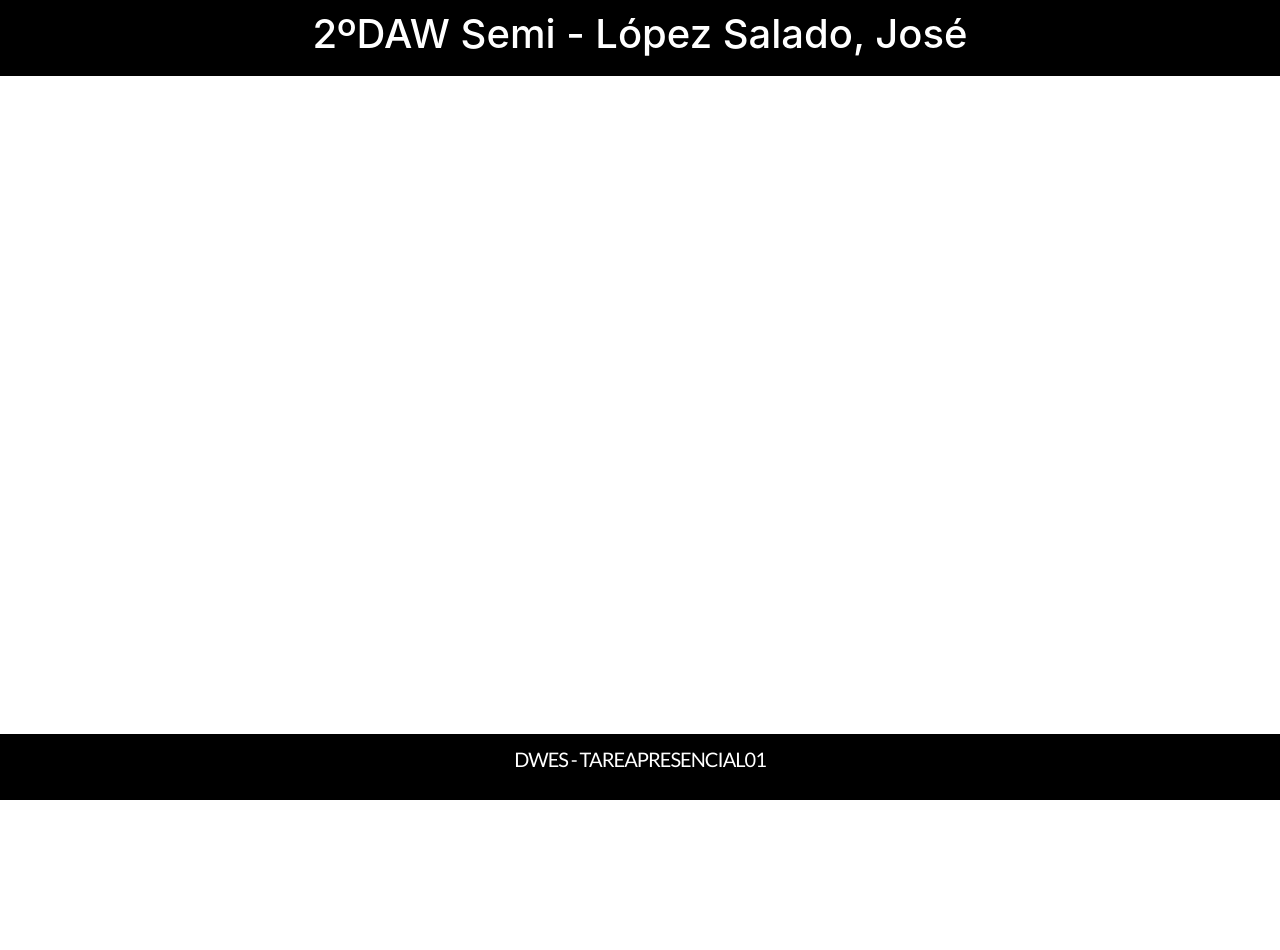
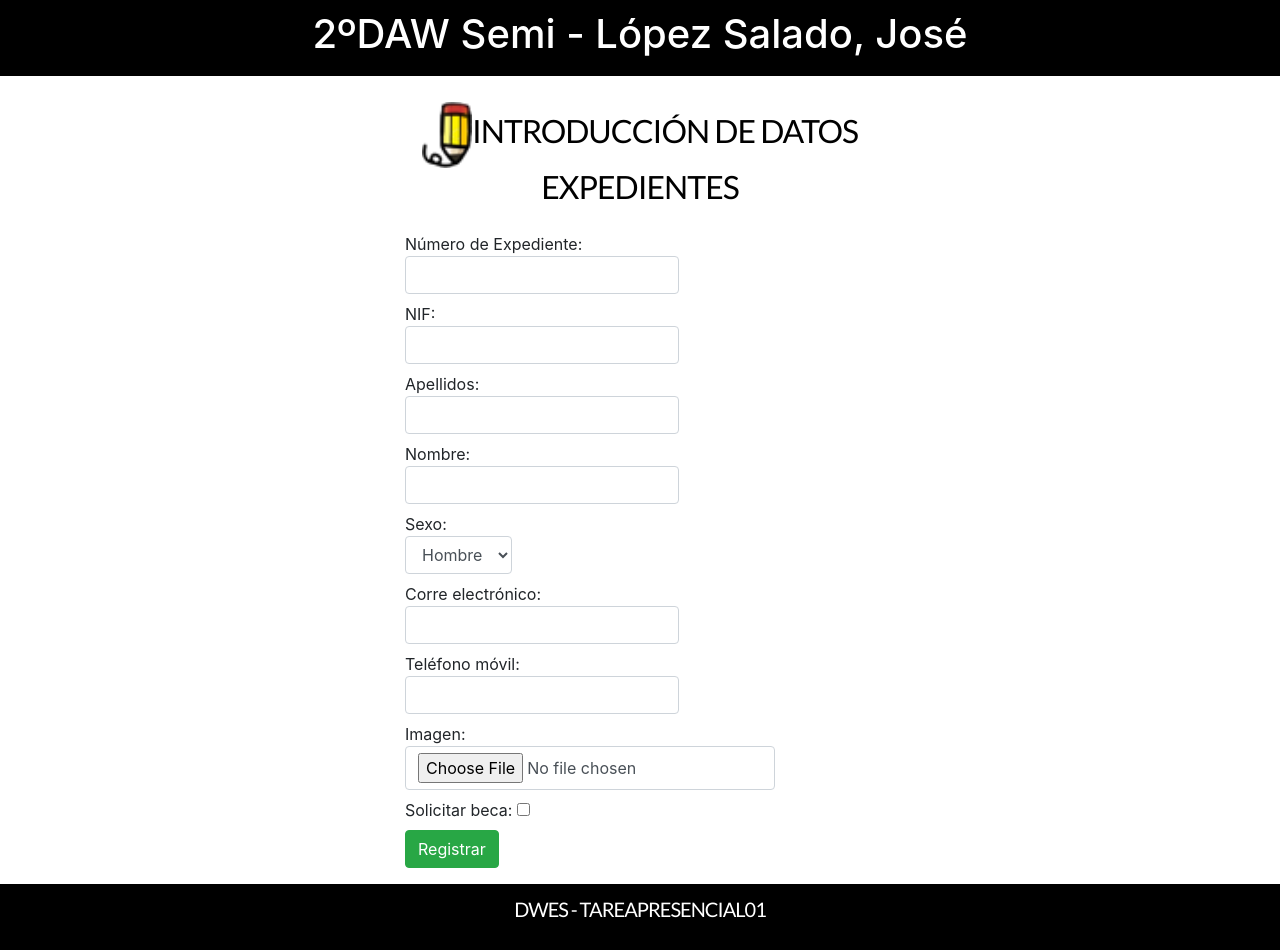
Before and after one commit to pepelopez79/TareaPresencialDWES, a PHP site: page /formulario.php in a window 1280 px wide. Before the commit the page ends 800 px from the top, so only its background shows below. Run offline with PHP 8.4, Linux system fonts and the light colour scheme; some libraries are stand-ins or nearby versions.

Commit message:
punto de control

```diff
--- a/css/style.css
+++ b/css/style.css
@@ -1,3 +1,4 @@
+/* Definición de los estilos aplicados en la aplicación */
 .encabezado {
     color: white;
     text-align: center;
@@ -15,9 +16,6 @@
   }
 
   .pie {
-    position: fixed;
-    bottom: 0;
-    width: 100%;
     font-family: 'Lato', sans-serif;
     text-transform: uppercase;
     font-size: 20px;
@@ -31,6 +29,10 @@
       text-align: center;
   }
 
+  img.alineadoTextoImagen{
+    vertical-align: middle;
+  }
+
   .centrar{
     width: 90%;
     max-width: 500px;
--- a/formulario.php
+++ b/formulario.php
@@ -3,6 +3,7 @@
     <?php require 'includes/header.php'; ?>
   </head>
   <body>
+  <?php require 'includes/validar.php'; ?>
     <?php require 'includes/body.php'; ?>
     <?php require 'includes/footer.php'; ?>
   </body>
--- a/includes/body.php
+++ b/includes/body.php
@@ -1,3 +1,74 @@
 <div class="encabezado text-center">
   <h1>2ºDAW Semi - López Salado, José </h1>
 </div>
+
+<div class="centrar">
+  <div class="container cuerpo text-center">
+    <p><h2><img class="alineadoTextoImagen" src="images//firma.png" width="50px"/>INTRODUCCIÓN DE DATOS EXPEDIENTES</h2></p>
+    <?php echo validez($errors); ?>
+    <?php if (isset($_POST["submit"]) && (count($errors) == 0)) { valoresfrm(); } ?>
+  </div>
+  <div class="container">
+    <form enctype="multipart/form-data" method="POST" action="formulario.php">
+
+      <label for="expediente">Número de Expediente:
+        <input type="text" name="expediente" class="form-control" <?php if(isset($_POST["expediente"])){echo "value='{$_POST["expediente"]}'";} ?> required />
+        <?php echo mostrar_error($errors, "expediente"); ?>
+      </label>
+      <br/>
+
+      <label for="nif"> NIF:
+        <input type="text" name="nif" class="form-control" <?php if(isset($_POST["nif"])){echo "value='{$_POST["nif"]}'";} ?> required />
+        <?php echo mostrar_error($errors, "nif"); ?>
+      </label>
+      <br/>
+
+      <label for="apellidos">Apellidos:
+        <input type="text" name="apellidos" class="form-control" <?php if(isset($_POST["apellidos"])){echo "value='{$_POST["apellidos"]}'";} ?> required />
+        <?php echo mostrar_error($errors, "apellidos"); ?>
+      </label>
+      <br/>
+
+      <label for="nombre">Nombre:
+        <input type="text" name="nombre" class="form-control" <?php if(isset($_POST["nombre"])){echo "value='{$_POST["nombre"]}'";} ?> required />
+        <?php echo mostrar_error($errors, "nombre"); ?>
+      </label>
+      <br/>
+
+      <label for="sexo">Sexo:
+        <select name="sexo" class="form-control">
+          <option value="H" <?php if(isset($_POST["sexo"])){ if($_POST["sexo"]=="H"){ echo "selected='selected'"; }} ?> >Hombre</option>
+          <option value="M" <?php if(isset($_POST["sexo"])){ if($_POST["sexo"]=="M"){ echo "selected='selected'"; }} ?> >Mujer</option>
+        </select>
+        <?php echo mostrar_error($errors, "sexo"); ?>
+      </label>
+      <br/>
+
+      <label for="email">Corre electrónico:
+        <input type="email" name="email" class="form-control" <?php if(isset($_POST["email"])){echo "value='{$_POST["email"]}'";} ?> required />
+        <?php echo mostrar_error($errors, "email"); ?>
+      </label>
+      <br/>
+
+      <label for="telefono">Teléfono móvil:
+        <input type="tel" name="telefono" class="form-control" <?php if(isset($_POST["telefono"])){echo "value='{$_POST["telefono"]}'";} ?> required />
+        <?php echo mostrar_error($errors, "telefono"); ?>
+      </label>
+      <br/>
+
+      <label for="imagen">Imagen:
+        <input type="file" name="imagen" class="form-control" />
+        <?php echo mostrar_error($errors, "imagen"); ?>
+      </label>
+      <br/>
+
+      <label for="beca">Solicitar beca:
+        <input type="checkbox" name="beca" <?php if(isset($_POST["beca"]) && $_POST["beca"]=="on"){ echo "checked='checked'"; } ?> />
+        <?php echo mostrar_error($errors, "beca"); ?>
+      </label>
+      <br/>
+
+      <input type="submit" value="Registrar" name="submit" class="btn btn-success" />
+    </form>
+  </div>
+</div>
--- /dev/null
+++ b/includes/validar.php
@@ -0,0 +1,107 @@
+<?php
+// Definimos e inicializamos el array de errores y las variables asociadas a cada campo
+$errors     = [];
+$expediente = "";
+$nif        = "";
+$apellidos  = "";
+$nombre     = "";
+$sexo       = "";
+$email      = "";
+$telefono   = "";
+$imagen     = "";
+$beca       = "";
+
+// Función que muestra el mensaje de error bajo el campo que no ha superado
+// el proceso de validación
+function mostrar_error($errors, $campo) {
+  $alert = "";
+  if (isset($errors[$campo]) && (!empty($campo))) {
+    $alert = '<div class="alert alert-danger" style="margin-top:5px;">' . $errors[$campo] . '</div>';
+  }
+  return $alert;
+}
+
+// Verificamos si todos los campos han sido validados
+function validez($errors) {
+  if (isset($_POST["submit"]) && (count($errors) == 0)) {
+    return '<div class="alert alert-success" style="margin-top:5px;">Formulario validado correctamente!!</div>';
+  }
+}
+
+// Visualización de las variables obtenidas mediante el formulario
+function valoresfrm() {
+  global $expediente, $nif, $apellidos, $nombre, $sexo, $email, $telefono, $imagen, $beca;
+  echo "<h4>Valores obtenidos mediante el formulario</h4><br/>";
+  echo "<strong>Número de Expediente: </strong>" . $expediente . "<br/>";
+  echo "<strong>NIF: </strong>" . $nif . "<br/>";
+  echo "<strong>Apellidos: </strong>" . $apellidos . "<br/>";
+  echo "<strong>Nombre: </strong>" . $nombre . "<br/>";
+  echo "<strong>Sexo: </strong>" . $sexo . "<br/>";
+  echo "<strong>Email: </strong>" . $email . "<br/>";
+  echo "<strong>Teléfono Móvil: </strong>" . $telefono . "<br/>";
+  echo "<strong>Imagen: </strong>" . $imagen . "<br/>";
+  echo "<strong>Solicitar beca: </strong>" . ($beca == "on" ? "Sí" : "No") . "<br/>";
+}
+
+if (isset($_POST["submit"])) {
+  // Validación del número de expediente
+  if (!empty($_POST["expediente"]) && preg_match("/^[A-Za-z]{2,5}-\d{4}-\d{4}\/[HM]$/", $_POST["expediente"])) {
+    $expediente = trim($_POST["expediente"]);
+  } else {
+    $errors["expediente"] = "El número de expediente introducido no es válido";
+  }
+
+  // Validación del NIF
+  if (!empty($_POST["nif"]) && preg_match("/^\d{8}[A-Za-z]$/", $_POST["nif"])) {
+    $nif = trim($_POST["nif"]);
+  } else {
+    $errors["nif"] = "El NIF introducido no es válido";
+  }
+
+  // Validación de apellidos
+  if (!empty($_POST["apellidos"]) && preg_match("/^[A-Za-z_\- ]{1,20}$/", $_POST["apellidos"])) {
+    $apellidos = trim($_POST["apellidos"]);
+  } else {
+    $errors["apellidos"] = "Los apellidos introducidos no son válidos";
+  }
+
+  // Validación de nombre
+  if (!empty($_POST["nombre"]) && preg_match("/^[A-Za-z_\- ]{1,10}$/", $_POST["nombre"])) {
+    $nombre = trim($_POST["nombre"]);
+  } else {
+    $errors["nombre"] = "El nombre introducido no es válido";
+  }
+
+  // Validación de sexo
+  if (!empty($_POST["sexo"]) && ($_POST["sexo"] == "H" || $_POST["sexo"] == "M")) {
+    $sexo = $_POST["sexo"];
+  } else {
+    $errors["sexo"] = "Seleccione un sexo";
+  }
+
+  // Validación de email
+  if (!empty($_POST["email"]) && filter_var($_POST["email"], FILTER_VALIDATE_EMAIL)) {
+    $email = $_POST["email"];
+  } else {
+    $errors["email"] = "La dirección de correo electrónico introducida no es válida";
+  }
+
+  // Validación de teléfono móvil
+  if (!empty($_POST["telefono"]) && preg_match("/^\d{9}$/", $_POST["telefono"])) {
+    $telefono = trim($_POST["telefono"]);
+  } else {
+    $errors["telefono"] = "El teléfono móvil introducido no es válido";
+  }
+
+  // Validación de imagen (podría añadirse más lógica aquí, como comprobar el tipo de archivo)
+  if (isset($_FILES["imagen"]) && !empty($_FILES["imagen"]["tmp_name"])) {
+    $imagen = $_FILES["imagen"]["name"];
+  } else {
+    $errors["imagen"] = "Seleccione una imagen válida";
+  }
+
+  // Validación de beca
+  $beca = isset($_POST["beca"]) ? "on" : "off";
+}
+
+?>
```
Also changed, not shown: images/firma.png (added).
